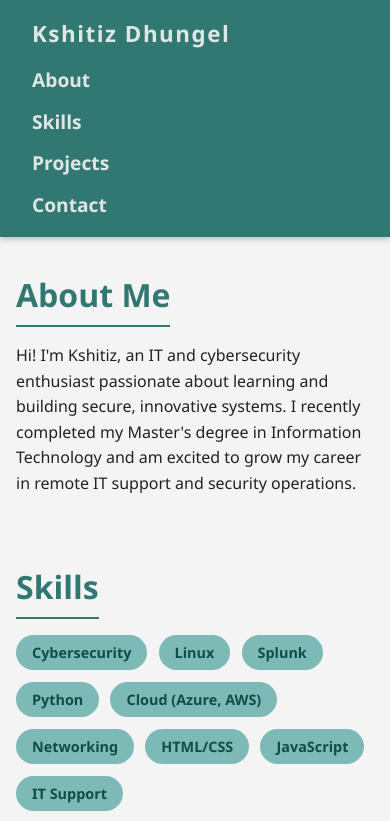
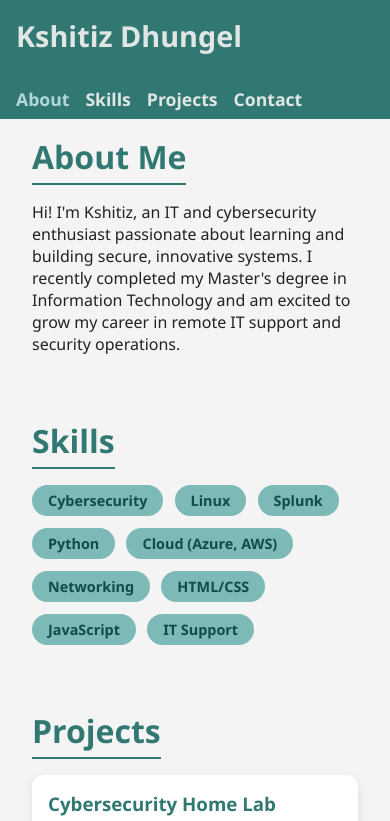
Before and after one commit to ktd2054/ktd2054.github.io, a plain HTML site: page index.html in a window 390 px wide. Shown: the top 821 px of the page. Drawn offline with Linux system fonts and the light colour scheme.

Commit message:
Update index.html

```diff
--- a/index.html
+++ b/index.html
@@ -10,48 +10,74 @@
     box-sizing: border-box;
     margin: 0; padding: 0;
   }
-  body {
+  body, html {
+    height: 100%;
     font-family: 'Segoe UI', Tahoma, Geneva, Verdana, sans-serif;
     background: #f4f4f4;
     color: #222222;
-    line-height: 1.6;
   }
-  header {
+  body {
+    display: flex;
+    min-height: 100vh;
+  }
+
+  /* Sidebar */
+  .sidebar {
+    position: sticky;
+    top: 0;
+    height: 100vh;
+    width: 250px;
     background: #317873;
     color: #e0e6e4;
-    position: sticky;
-    top: 0;
-    padding: 1rem 2rem;
     display: flex;
+    flex-direction: column;
     justify-content: space-between;
-    align-items: center;
-    box-shadow: 0 2px 6px rgba(49,120,115,0.4);
-    z-index: 1000;
+    padding: 2rem 1.5rem;
+    box-shadow: 2px 0 8px rgba(49,120,115,0.3);
+    flex-shrink: 0;
   }
-  header .logo {
+  .sidebar .logo {
     font-weight: 700;
-    font-size: 1.4rem;
-    letter-spacing: 1.5px;
-    cursor: default;
+    font-size: 1.8rem;
+    margin-bottom: 2rem;
+    user-select: none;
   }
+
   nav ul {
     list-style: none;
-    display: flex;
-    gap: 1.5rem;
+  }
+  nav ul li {
+    margin-bottom: 1.3rem;
   }
   nav ul li a {
     color: #e0e6e4;
+    font-weight: 600;
+    font-size: 1.1rem;
     text-decoration: none;
-    font-weight: 600;
-    font-size: 1rem;
     transition: color 0.3s ease;
   }
-  nav ul li a:hover {
+  nav ul li a:hover, nav ul li a.active {
     color: #b2d8d8;
   }
 
-  /* Main container */
+  /* Contact area in sidebar */
+  .sidebar-contact {
+    font-size: 0.9rem;
+    line-height: 1.4;
+  }
+  .sidebar-contact a {
+    color: #b2d8d8;
+    text-decoration: none;
+    display: block;
+    margin: 0.3rem 0;
+  }
+  .sidebar-contact a:hover {
+    text-decoration: underline;
+  }
+
+  /* Main content */
   main {
+    flex: 1;
     max-width: 900px;
     margin: 2rem auto 4rem;
     padding: 0 1rem;
@@ -129,51 +155,61 @@
     color: #555555;
   }
 
-  /* Contact */
-  .contact-info {
-    font-size: 1.1rem;
-    line-height: 1.4;
+  /* Responsive */
+  @media (max-width: 768px) {
+    body {
+      flex-direction: column;
     }
-  .contact-info a {
-    color: #317873;
-    text-decoration: none;
-    font-weight: 600;
-  }
-  .contact-info a:hover {
-    text-decoration: underline;
-  }
-
-  /* Responsive */
-  @media (max-width: 600px) {
-    header {
-      flex-direction: column;
-      align-items: flex-start;
-      gap: 0.8rem;
+    .sidebar {
+      position: relative;
+      height: auto;
+      width: 100%;
+      padding: 1rem 1rem 0.5rem;
+      box-shadow: none;
+      flex-direction: row;
+      align-items: center;
+      justify-content: space-between;
     }
     nav ul {
-      flex-direction: column;
-      gap: 0.7rem;
-      width: 100%;
+      display: flex;
+      gap: 1rem;
     }
-    nav ul li a {
-      font-size: 1.2rem;
+    nav ul li {
+      margin: 0;
+    }
+    main {
+      margin: 1rem;
+      max-width: 100%;
+      padding: 0 1rem 2rem;
+    }
+    .sidebar-contact {
+      display: none;
     }
   }
 </style>
 </head>
 <body>
 
-<header>
+<div class="sidebar">
+  <div>
     <div class="logo">Kshitiz Dhungel</div>
     <nav>
       <ul>
-      <li><a href="#about">About</a></li>
+        <li><a href="#about" class="active">About</a></li>
         <li><a href="#skills">Skills</a></li>
         <li><a href="#projects">Projects</a></li>
         <li><a href="#contact">Contact</a></li>
       </ul>
     </nav>
-</header>
+  </div>
+
+  <div class="sidebar-contact">
+    <p><strong>Contact</strong></p>
+    <a href="mailto:kshitiz@example.com">kshitiz@example.com</a>
+    <a href="https://linkedin.com/in/kshitizdhungel" target="_blank" rel="noopener">LinkedIn</a>
+    <a href="https://github.com/ktd2054" target="_blank" rel="noopener">GitHub</a>
+  </div>
+</div>
 
 <main>
   <section id="about" class="animated-section">
@@ -216,10 +252,8 @@
 
   <section id="contact" class="animated-section">
     <h2>Contact</h2>
-    <p class="contact-info">
-      Email: <a href="mailto:kshitiz@example.com">kshitiz@example.com</a><br />
-      LinkedIn: <a href="https://linkedin.com/in/kshitizdhungel" target="_blank" rel="noopener">linkedin.com/in/kshitizdhungel</a><br />
-      GitHub: <a href="https://github.com/ktd2054" target="_blank" rel="noopener">github.com/ktd2054</a>
+    <p>
+      Feel free to reach out to me via email or connect on LinkedIn or GitHub. I’m open for collaborations and job opportunities.
     </p>
   </section>
 </main>
@@ -227,6 +261,7 @@
 <script>
   // Animate sections on scroll
   const sections = document.querySelectorAll('.animated-section');
+  const navLinks = document.querySelectorAll('nav ul li a');
 
   function checkVisibility() {
     const triggerBottom = window.innerHeight * 0.85;
@@ -240,6 +275,17 @@
 
   window.addEventListener('scroll', checkVisibility);
   window.addEventListener('load', checkVisibility);
+
+  // Highlight active nav link on scroll
+  function setActiveLink() {
+    let index = sections.length;
+
+    while(--index && window.scrollY + 100 < sections[index].offsetTop) {}
+    navLinks.forEach(link => link.classList.remove('active'));
+    navLinks[index].classList.add('active');
+  }
+  window.addEventListener('scroll', setActiveLink);
+  window.addEventListener('load', setActiveLink);
 </script>
 
 </body>
```
Lines whose indentation alone changed are shown as unchanged.
